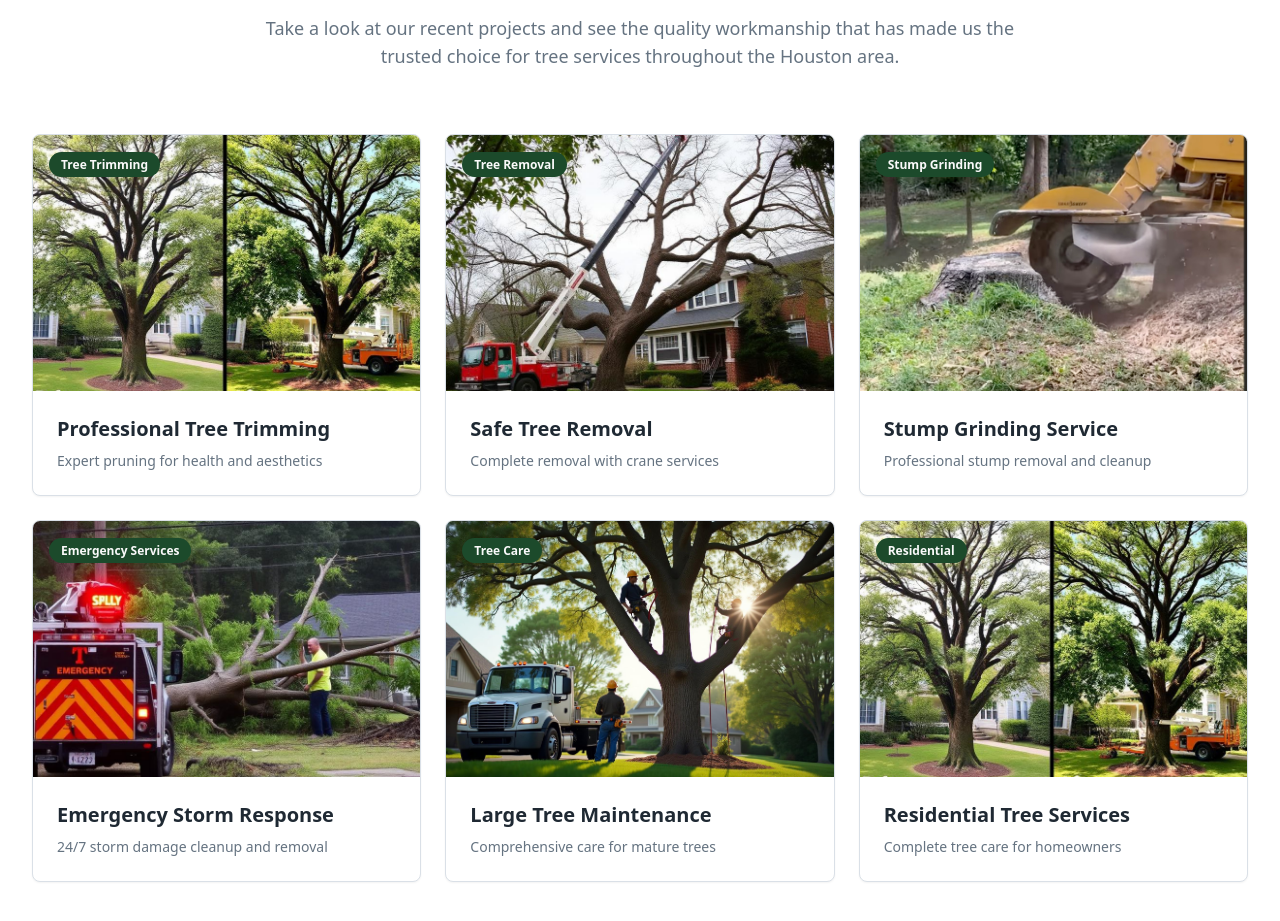
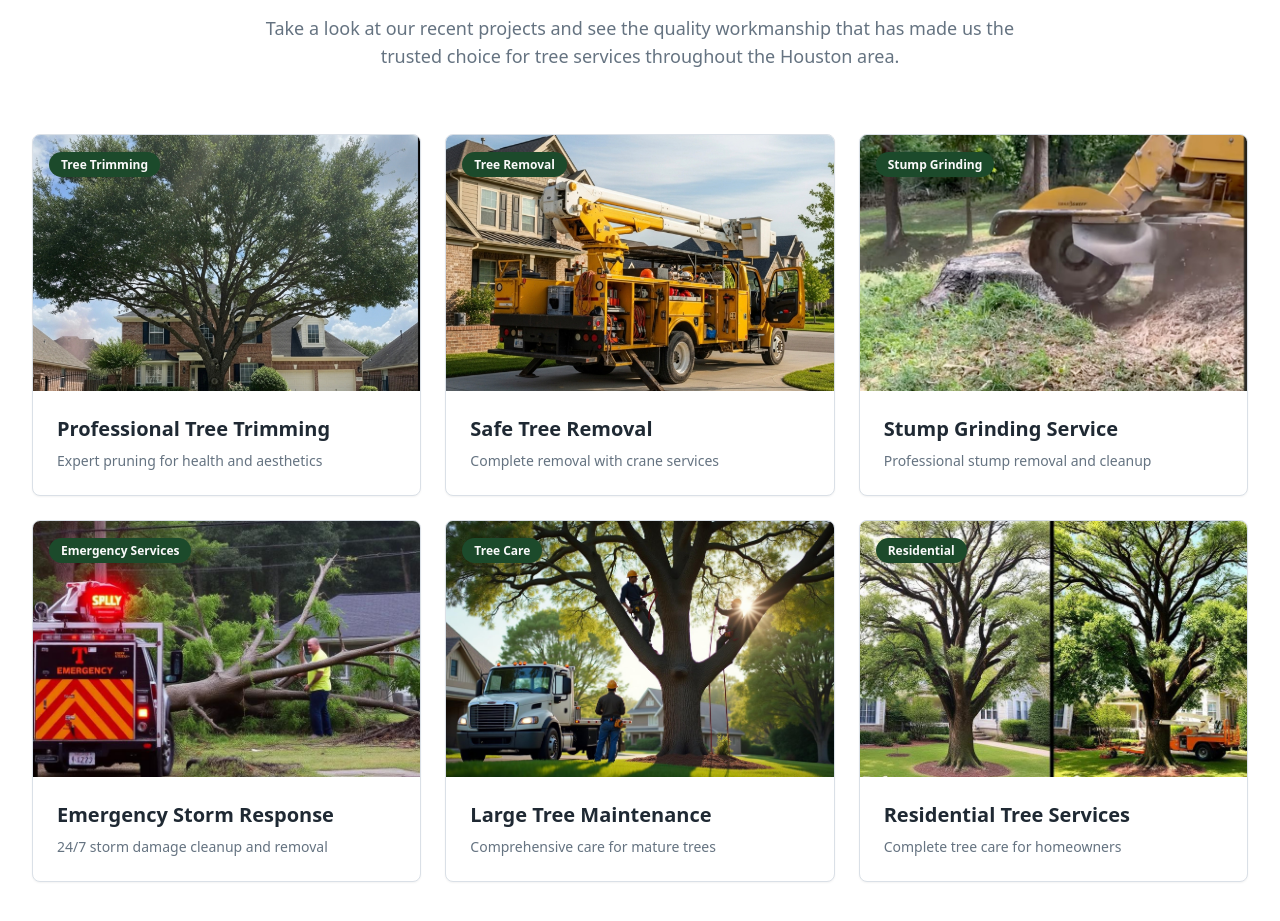
Before and after one commit to wing9900/tree-service-website, a React (Vite) app: page / in a window 1280 px wide. Shown: the part 4940-5861 px from the top of the page. Built offline with nearby package versions, Linux system fonts and the light colour scheme.

Commit message:
Update gallery images
Replaced the "Safe Tree Removal" image with "Safe Tree Removals in Houston TX" and the "Professional Tree Trimming" image with "Professional Tree Pruning in Houston TX" in the GalleryPreview section.

```diff
--- a/src/components/sections/GalleryPreview.tsx
+++ b/src/components/sections/GalleryPreview.tsx
@@ -13,13 +13,13 @@ const GalleryPreview = () => {
     {
       title: "Professional Tree Trimming",
       category: "Tree Trimming",
-      image: treeTrimmingImg,
+      image: "/lovable-uploads/9b457fbe-2c47-4b38-a85e-5b87bc017dec.png",
       description: "Expert pruning for health and aesthetics"
     },
     {
       title: "Safe Tree Removal",
       category: "Tree Removal",
-      image: treeRemovalImg,
+      image: "/lovable-uploads/5cc39ea9-d1d2-4f97-a49f-a63c91e470f0.png",
       description: "Complete removal with crane services"
     },
     {
```
Also changed, not shown: public/lovable-uploads/5cc39ea9-d1d2-4f97-a49f-a63c91e470f0.png (added), public/lovable-uploads/9b457fbe-2c47-4b38-a85e-5b87bc017dec.png (added).
